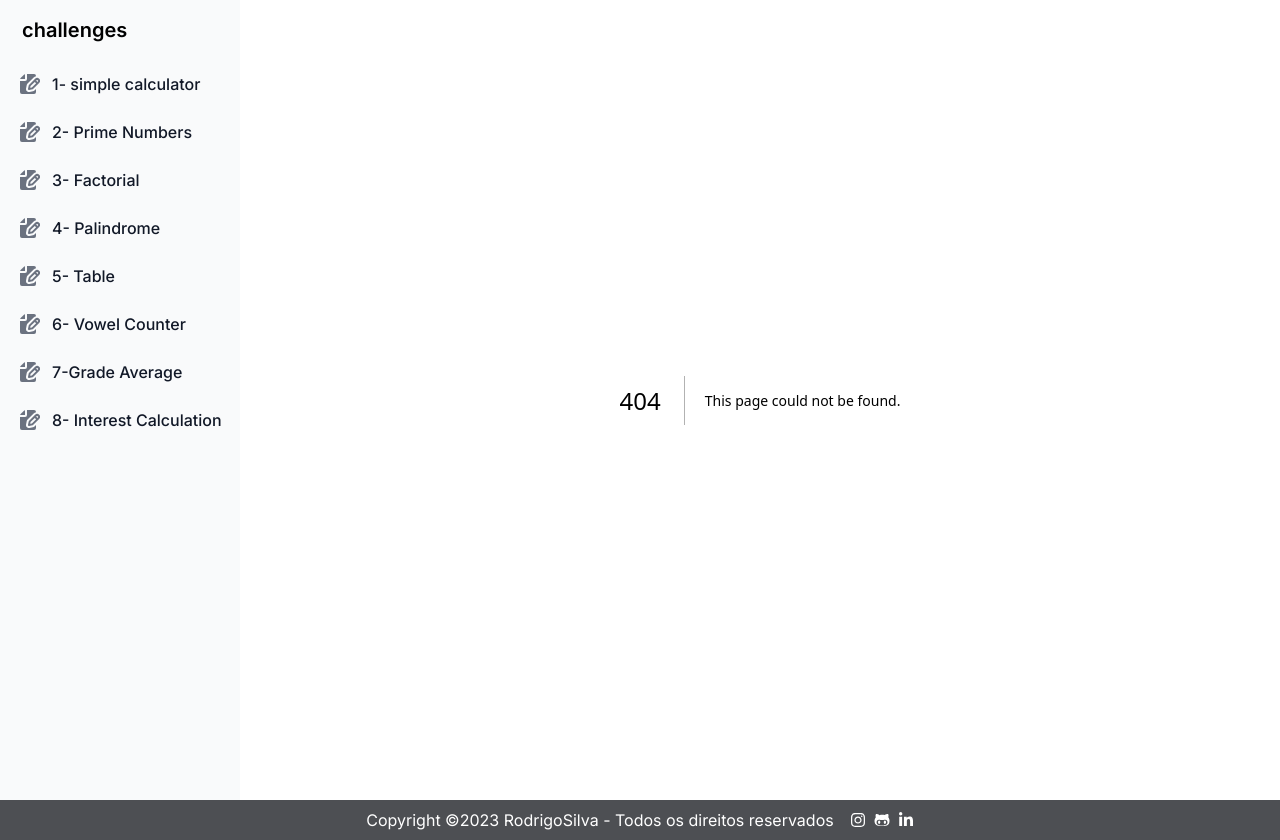
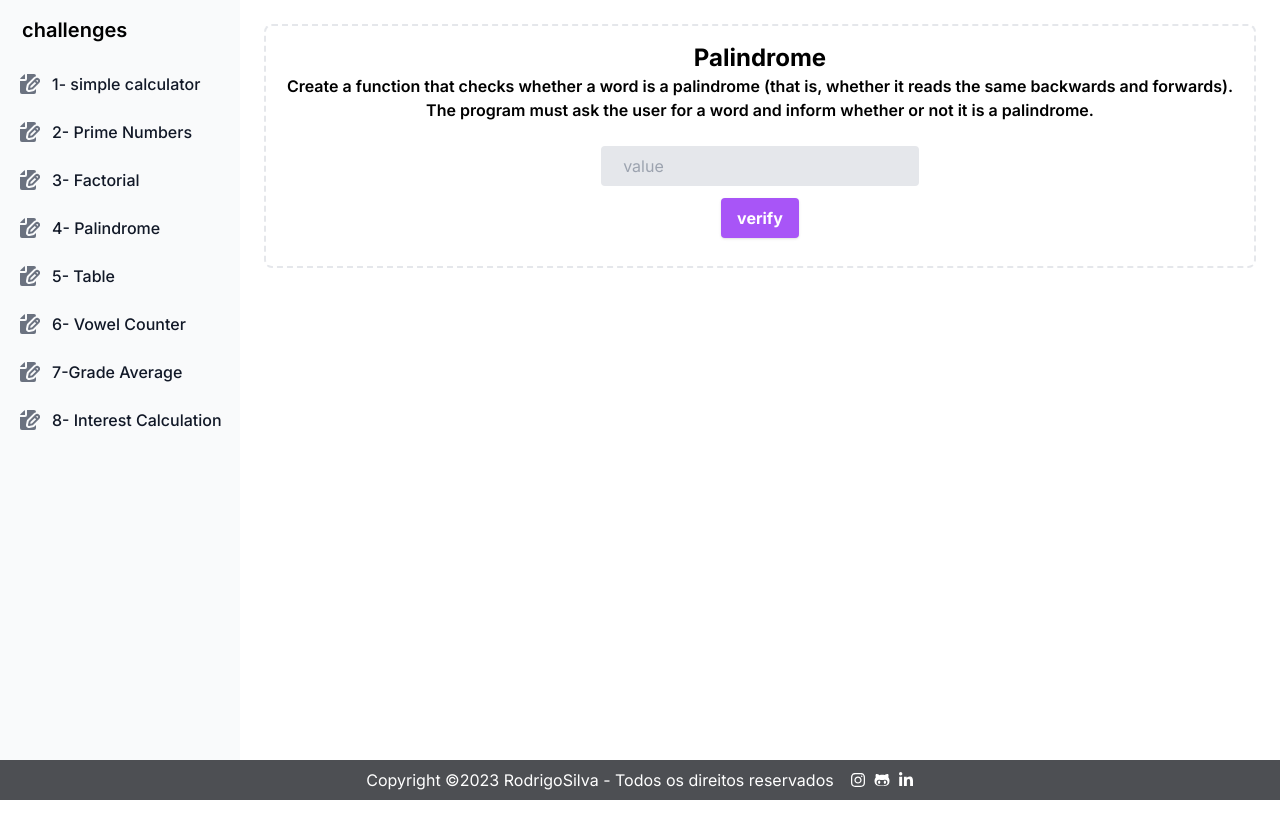
Before and after one commit to rodrigoSilva23/challenge_mdc_partners, a Next.js app: page /Palindrome in a window 1280 px wide. Before the commit this address had no page. After the commit the page ends 800 px from the top, so only its background shows below. Built offline with nearby package versions, Linux system fonts and the light colour scheme.

Commit message:
feat - created palindrome

```diff
--- /dev/null
+++ b/src/app/Palindrome/page.tsx
@@ -0,0 +1,65 @@
+"use client";
+import { useState } from "react";
+import { Description } from "../components/Description";
+import { Title } from "../components/Title";
+import { factorial } from "../challenge/factorial";
+import { isPalindrome } from "../challenge/palindrome";
+
+export default function Palindrome() {
+  const [value, setValue] = useState<string>("");
+  const [result, setResult] = useState<boolean>();
+  const [showResult, setShowResult] = useState<boolean>(false);
+
+  const handleResult = () => {
+    setResult(isPalindrome(value));
+    setShowResult(true);
+  };
+  const handleChange = (e: React.ChangeEvent<HTMLInputElement>) => {
+    const inputValue = e.target.value;
+    if (/^[a-zA-Z]*$/.test(inputValue)) {
+      setValue(inputValue);
+      setShowResult(false);
+    }
+  };
+  return (
+    <main className="m-6">
+      <div className="p-4 border-2 border-gray-200 border-dashed rounded-lg dark:border-gray-700">
+        <Title name="Palindrome" />
+        <Description
+          name="Create a function that checks whether a word is a palindrome (that is, whether it reads the
+            same backwards and forwards). The program must ask the user for a word and inform
+            whether or not it is a palindrome."
+        />
+        <div className="flex flex-col  justify-center items-center mt-6">
+          <div className="md:w-1/3 ">
+            <input
+              className="bg-gray-200 appearance-none border-2 border-gray-200 rounded w-full py-2 px-4 text-gray-700 leading-tight focus:outline-none focus:bg-white focus:border-purple-500"
+              id="inline-full-name"
+              type="text"
+              onChange={handleChange}
+              value={value}
+              placeholder=" value"
+            />
+          </div>
+
+          <div className="flex items-center my-3">
+            <button
+              onClick={handleResult}
+              className="shadow bg-purple-500 hover:bg-purple-400 focus:shadow-outline focus:outline-none text-white font-bold py-2 px-4 rounded"
+              type="button"
+            >
+              verify
+            </button>
+          </div>
+          {showResult && value && (
+            <div className="shadow flex items-center bg-green-400 p-3 m-3 rounded flex-col">
+              <p>
+                a palavra {value} {result ? "is a" : "is not a"} palindrome
+              </p>
+            </div>
+          )}
+        </div>
+      </div>
+    </main>
+  );
+}
--- /dev/null
+++ b/src/app/challenge/palindrome.ts
@@ -0,0 +1,11 @@
+export const isPalindrome = (word: string): boolean => {
+  const cleanedWord = word.toLowerCase().replace(/[^a-z0-9]/g, "");
+
+  for (let i = 0; i < cleanedWord.length / 2; i++) {
+    if (cleanedWord[i] !== cleanedWord[cleanedWord.length - 1 - i]) {
+      return false;
+    }
+  }
+
+  return true;
+};
--- a/src/app/components/template/Menu.tsx
+++ b/src/app/components/template/Menu.tsx
@@ -21,7 +21,7 @@ export const Menu = () => {
               <LinkMenu name="3- Factorial" href="/Factorial" />
             </li>
             <li>
-              <LinkMenu name="4- Palindrome" href="/" />
+              <LinkMenu name="4- Palindrome" href="/Palindrome" />
             </li>
             <li>
               <LinkMenu name="5- Table" href="/" />
```
